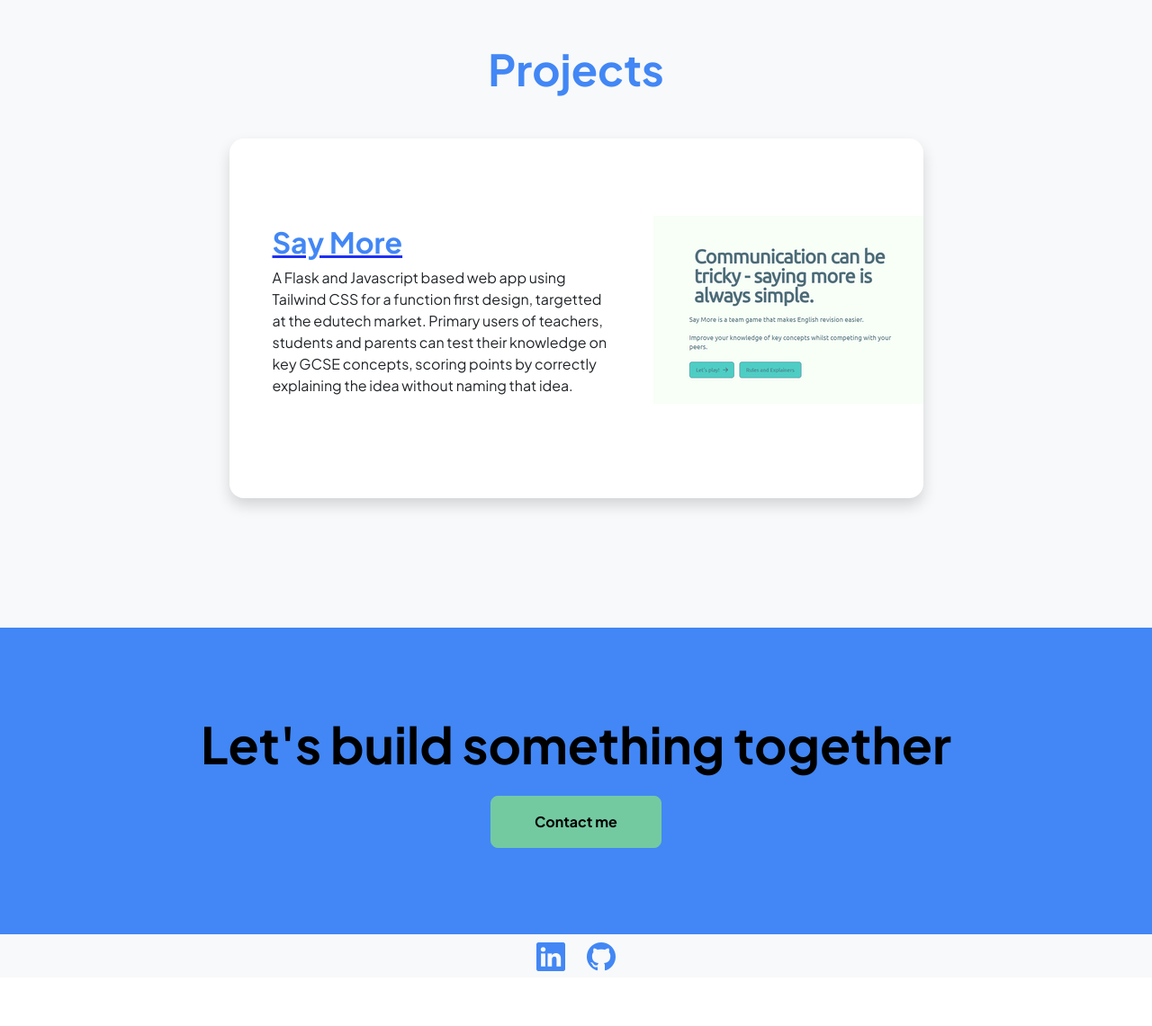
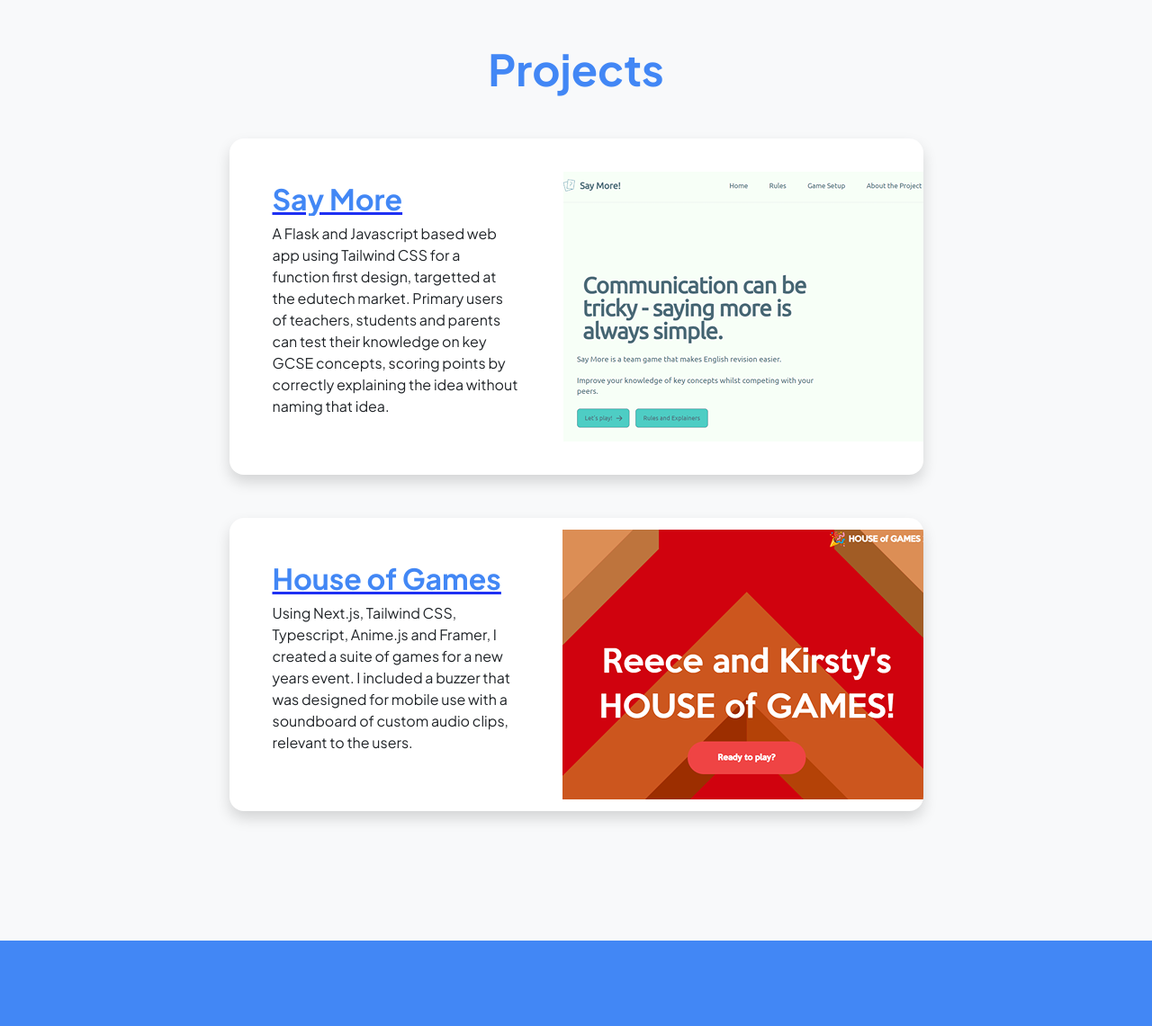
Before and after one commit to ReeceAdamsStone/portfolio-main, a Flask app: page /projects in a window 1280 px wide. Shown: the part 72-1213 px from the top of the page at 90% size. Before the commit the page ends 1152 px from the top, so only its background shows below. Run offline with Flask 3, Linux system fonts and the light colour scheme; some libraries are stand-ins or nearby versions.

Commit message:
image resizing and links

```diff
--- a/templates/projects.html
+++ b/templates/projects.html
@@ -47,16 +47,34 @@
                                 <div class="card-body p-0">
                                     <div class="d-flex align-items-center">
                                         <div class="p-5">
-                                            <a href="https://say-more-3bac012b959e.herokuapp.com/" target="_blank">  <h2 class="fw-bolder text-gradient"> Say More </h2> </a>
+                                            <a href="https://saymore.reeceadamsstone.co.uk/" target="_blank">  <h2 class="fw-bolder text-gradient"> Say More </h2> </a>
 
                                             <p> A Flask and Javascript based web app using Tailwind CSS for a function first design, targetted at the edutech market. Primary users of teachers, students and parents can test their knowledge on key GCSE concepts, scoring points by correctly explaining the idea without naming that idea. </p>
                                         </div>
-                                        <a class="img-fluid" href="https://say-more-3bac012b959e.herokuapp.com/" target="_blank">
-                                        <img src="static/images/project1tile.png" alt="..." />
+                                        <a class="img-fluid" href="https://saymore.reeceadamsstone.co.uk/" target="_blank">
+                                        <img src="static/images/project1tile.png" alt="An image of the dashboard for the SayMore web app" />
                                         </a>
                                     </div>
                                 </div>
                             </div>
+                                                        <!-- Project Card 1-->
+                                                        <div class="card overflow-hidden shadow rounded-4 border-0 mb-5">
+                                                            <div class="card-body p-0">
+                                                                <div class="d-flex align-items-center">
+                                                                    <div class="p-5">
+                                                                        <a href="https://house-of-games.vercel.app/" target="_blank">  <h2 class="fw-bolder text-gradient"> House of Games </h2> </a>
+
+                                                                        <p> Using Next.js, Tailwind CSS, Typescript, Anime.js and Framer, I created a suite of games for a new years event. I included a buzzer that was designed for mobile use with a soundboard of custom audio clips, relevant to the users.  </p>
+                                                                    </div>
+                                                                    <a class="img-fluid" href="https://house-of-games.vercel.app/" target="_blank">
+                                                                    <img src="static/images/houseofgames2.png" alt="An image of the heropage for the house of games suite" />
+                                                                    </a>
+                                                                </div>
+                                                            </div>
+                                                        </div>
+
+
+
                             <!-- Project Card 2
                             <div class="card overflow-hidden shadow rounded-4 border-0">
                                 <div class="card-body p-0">
```
Also changed, not shown: static/images/houseofgames2.png (added), static/images/project1tile.png.
